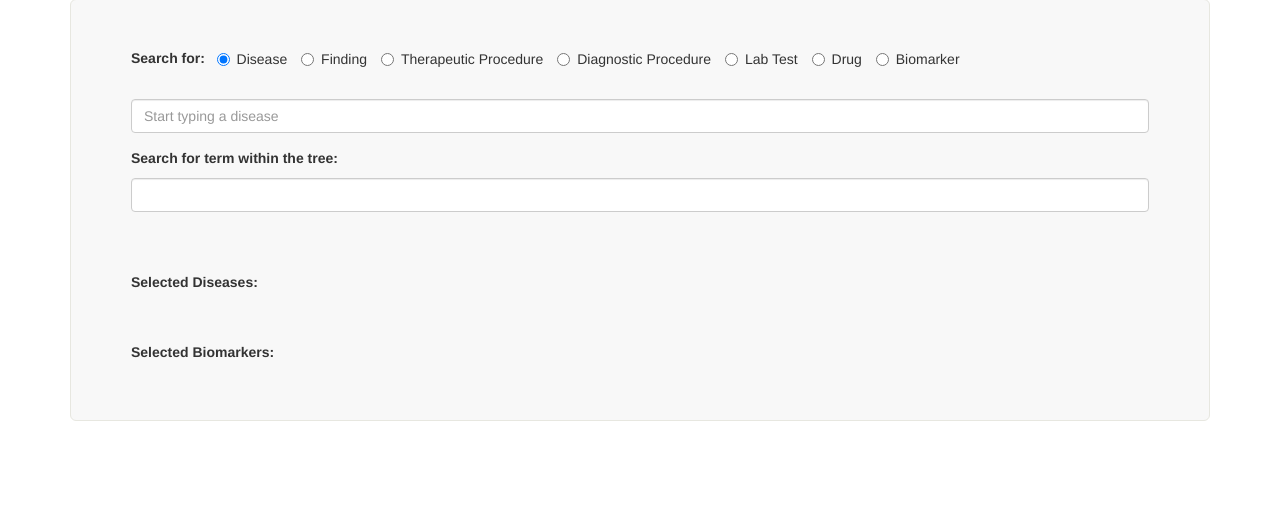
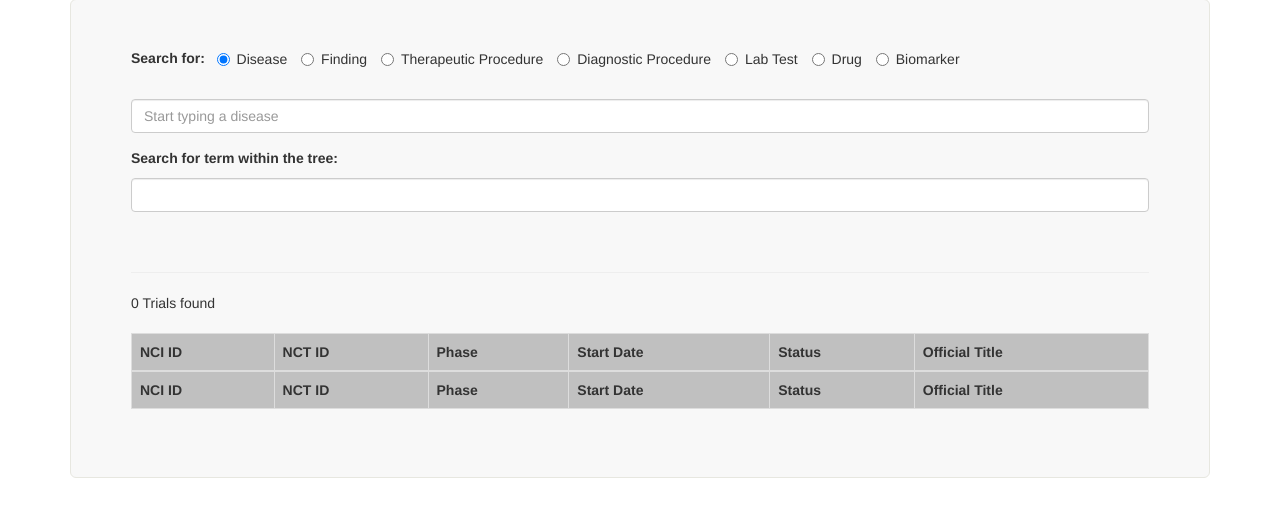
Before and after one commit to hniedner/ctrp_rest_client, a Flask app: template ctrp_rest_client/templates/tree.html in a window 1280 px wide. Shown: the part 66-583 px from the top of the page. Run offline with Flask 2, Linux system fonts and the light colour scheme; the template is opened without the code that fills it, so the values that code supplies are empty; parts of the project's set-up code (start-up, migrations or seed data) failed here and were passed over; some libraries are stand-ins or nearby versions.

Commit message:
update the tree search to display live results

```diff
--- a/ctrp_rest_client/static/js/search_utils.js
+++ b/ctrp_rest_client/static/js/search_utils.js
@@ -131,27 +131,6 @@
 }
 
 
-function get_callback_url(dom) {
-    var url = '';
-    if ('disease' === dom) {
-        url = 'search_diseases?q=';
-    } else if('finding' === dom) {
-        url = 'search_findings?q=';
-    } else if('diagnostic' === dom) {
-        url = 'search_diagnostic_test?q=';
-    } else if('test' === dom) {
-        url = 'search_lab_test?q=';
-    } else if('drug' === dom) {
-        url = 'search_drugs?q=';
-    } else if('procedure' === dom) {
-        url = 'search_therapies?q=';
-    } else if('biomarker' === dom) {
-        url = 'search_biomarkers?q=';
-    }
-    return url;
-}
-
-
 function update_tree(code, item, dom) {
     var tree = $('#jstree').jstree(true);
     var root = tree.get_node('root');
@@ -265,31 +244,44 @@
     }
 }
 
-function select(node, dom) {
+
+function get_callback_url(dom) {
+    var url = '';
+    if ('disease' === dom) {
+        url = 'search_diseases?q=';
+    } else if ('finding' === dom) {
+        url = 'search_findings?q=';
+    } else if ('diagnostic' === dom) {
+        url = 'search_diagnostic_test?q=';
+    } else if ('test' === dom) {
+        url = 'search_lab_test?q=';
+    } else if ('drug' === dom) {
+        url = 'search_drugs?q=';
+    } else if ('procedure' === dom) {
+        url = 'search_therapies?q=';
+    } else if ('biomarker' === dom) {
+        url = 'search_biomarkers?q=';
+    }
+    return url;
+}
+
+function select(node, dom, datatable) {
+    $("#records_total").prepend('<img style="width:2%;" src="static/img/spinner.gif"/>');
     var code = get_code_for_id(node.id);
-    var tmp_li_id = code +'_li';
-    var list_item = '<li id="' + tmp_li_id + '">' + node.text + ' (' + code + ') - ' +
-        '<img style="width:2%;" src="static/img/spinner.gif"/> trials found</li>\n';
-    if ("disease" == dom) {
-        $("#selected_diseases").append(list_item);
-    } else if (("biomarker" == dom)) {
-        $("#selected_biomarkers").append(list_item);
+    var search_params = {};
+
+    if ('disease' === dom) {
+        search_params['diseases.nci_thesaurus_concept_id'] = [code];
+    } else if ('biomarker' === dom) {
+        search_params['biomarkers.nci_thesaurus_concept_id'] = [code];
     }
 
+    datatable.search(JSON.stringify(search_params)).draw();
 
-    $.get('get_nr_of_trials?code=' + code + '&dom=' + dom,
-        function (nr_of_trials) {
-            list_item = "<li>" + node.text + " (" + code + ") - " + nr_of_trials + " trials found</li>\n";
-            $('#' + tmp_li_id).remove();
-            if ("disease" == dom) {
-                $("#selected_diseases").append(list_item);
-            } else if (("biomarker" == dom)) {
-                $("#selected_biomarkers").append(list_item);
-            }
-        });
+
 }
 
-function get_jstree_context_menu() {
+function get_jstree_context_menu(datatable) {
     return {
         "items": function ($node) {
             var tree = $("#jstree").jstree(true);
@@ -297,10 +289,7 @@
                 "Select": _build_jstree_context_menu_item(
                     "Select",
                     function select_term(obj) {
-                        select($node, dom);
-                        if ($node !== tree.get_node('root')) {
-                            tree.delete_node($node);
-                        }
+                        select($node, dom, datatable);
                     }
                 ),
                 "Remove": _build_jstree_context_menu_item(
@@ -309,12 +298,14 @@
                         if ($node !== tree.get_node('root')) {
                             tree.delete_node($node);
                         }
+                        datatable.search(JSON.stringify({})).draw();
                     }
                 ),
                 "AddChildren": _build_jstree_context_menu_item(
                     "Add child concepts",
                     function add_ch(obj) {
                         add_children($node, tree);
+                        datatable.search(JSON.stringify({})).draw();
                     }
                 ),
                 "RemoveChildren": _build_jstree_context_menu_item(
@@ -331,7 +322,7 @@
                         } else {
                             remove_children($node, tree);
                         }
-
+                        datatable.search(JSON.stringify({})).draw();
                     }
                 ),
                 "AddParent": _build_jstree_context_menu_item(
@@ -344,6 +335,7 @@
                     "Remove parent concepts",
                     function rm_par(obj) {
                         remove_parents($node, tree);
+                        datatable.search(JSON.stringify({})).draw();
                     }
                 )
             }
--- a/ctrp_rest_client/templates/tree.html
+++ b/ctrp_rest_client/templates/tree.html
@@ -4,12 +4,6 @@
 
 {% block title %}
 Clinical Trial Excursions
-{% endblock %}
-
-{% block styles -%}
-{{ super() }}
-<link rel="stylesheet" type="text/css"
-      href="{{url_for('bower.static', filename='jstree/dist/themes/default/style.min.css')}}">
 {% endblock %}
 
 {% block content %}
@@ -38,25 +32,44 @@
 
                 <div>
                     <strong>Search for term within the tree: </strong>
-                    <input class="search-input form-control"></input>
+                    <input class="search-input form-control"/>
                 </div>
                 <br/>
 
                 <div id="jstree"></div>
                 <br/>
-                <br/>
-                <div>
-                    <strong>Selected Diseases: </strong>
-                    <ul id="selected_diseases">
-                    </ul>
+                <hr/>
+                <div sstyle="text-align: center;">
+                    <span><span id="records_total" role="status"
+                                aria-live="polite">0</span> Trials found</span>
                 </div>
                 <br/>
-                <br/>
-                <div>
-                    <strong>Selected Biomarkers: </strong>
-                    <ul id="selected_biomarkers">
-                    </ul>
-                </div>
+
+                <table id="results" class="table table-striped table-bordered" cellspacing="0" width="100%">
+                    <thead>
+                    <tr>
+                        <th>NCI&nbsp;ID</th>
+                        <th>NCT&nbsp;ID</th>
+                        <th>Phase</th>
+                        <th>Start&nbsp;Date</th>
+                        <th>Status</th>
+                        <th>Official Title</th>
+                    </tr>
+                    </thead>
+                    <tfoot>
+                    <tr>
+                        <th>NCI&nbsp;ID</th>
+                        <th>NCT&nbsp;ID</th>
+                        <th>Phase</th>
+                        <th>Start&nbsp;Date</th>
+                        <th>Status</th>
+                        <th>Official Title</th>
+                    </tr>
+                    </tfoot>
+                    <tbody>
+                    </tbody>
+                </table>
+
             </div>
         </div>
     </div>
@@ -64,13 +77,46 @@
 
 {% endblock %}
 
+{% block styles -%}
+{{ super() }}
+<link rel="stylesheet" type="text/css"
+      href="{{url_for('bower.static', filename='jstree/dist/themes/default/style.min.css')}}">
+<link rel="stylesheet" type="text/css"
+      href="{{url_for('bower.static', filename='datatables.net-bs/css/dataTables.bootstrap.min.css')}}">
+<link rel="stylesheet" type="text/css"
+      href="{{url_for('bower.static', filename='datatables.net-bs/css/dataTables.bootstrap.min.css')}}">
+<link rel="stylesheet" type="text/css"
+      href="{{url_for('bower.static', filename='datatables.net-buttons-dt/css/buttons.dataTables.min.css')}}">
+<link rel="stylesheet" type="text/css"
+      href="{{url_for('bower.static', filename='datatables.net-buttons-bs/css/buttons.bootstrap.min.css')}}">
+{% endblock %}
+
 {% block scripts %}
 {{super()}}
-
 <script type="text/javascript"
         src="{{ url_for('bower.static', filename='bootstrap3-typeahead/bootstrap3-typeahead.js') }}"></script>
 <script type="text/javascript"
         src="{{ url_for('bower.static', filename='jstree/dist/jstree.min.js') }}"></script>
+<script type="text/javascript"
+        src="{{ url_for('bower.static', filename='datatables.net/js/jquery.dataTables.min.js') }}"></script>
+<script type="text/javascript"
+        src="{{ url_for('bower.static', filename='datatables.net-bs/js/dataTables.bootstrap.min.js') }}"></script>
+<script type="text/javascript"
+        src="{{ url_for('bower.static', filename='datatables.net-buttons/js/dataTables.buttons.min.js') }}"></script>
+<script type="text/javascript"
+        src="{{ url_for('bower.static', filename='datatables.net-buttons-bs/js/buttons.bootstrap.min.js') }}"></script>
+<script type="text/javascript"
+        src="{{ url_for('bower.static', filename='datatables.net-buttons/js/buttons.print.min.js') }}"></script>
+<script type="text/javascript"
+        src="{{ url_for('bower.static', filename='datatables.net-buttons/js/buttons.html5.min.js') }}"></script>
+<script type="text/javascript"
+        src="{{ url_for('bower.static', filename='datatables.net-buttons/js/buttons.colVis.min.js') }}"></script>
+<script type="text/javascript"
+        src="{{ url_for('bower.static', filename='jzip/jzip.js') }}"></script>
+<script type="text/javascript"
+        src="{{ url_for('bower.static', filename='pdfmake/build/pdfmake.min.js') }}"></script>
+<script type="text/javascript"
+        src="{{ url_for('bower.static', filename='pdfmake/build/vfs_fonts.js') }}"></script>
 <script type="text/javascript" src="{{ url_for('static', filename='js/search_utils.js') }}"></script>
 <script type="text/javascript">
 
@@ -107,6 +153,44 @@
         $('#jstree').jstree('search', searchString);
     });
 
+
+    var datatable = $('#results').DataTable({
+        dom: 'Brtip',
+        serverSide: true,
+        ajax: {
+            url: '/process_datatable_callback',
+            type: 'POST'
+        },
+        order: [], //disables sorted infication by first column
+        columns: [
+            {data: "nci_id", name: "NCI-ID", orderable: false},
+            {data: "nct_id", name: "NCT-ID", orderable: false},
+            {data: "phase.phase", name: "Phase", orderable: false},
+            {data: "start_date", name: "Start Date", orderable: false},
+            {data: "current_trial_status", name: "Status", orderable: false},
+            {data: "official_title", name: "Official Title", orderable: false}
+        ],
+        aoColumnDefs: [{
+            "aTargets": [0],
+            "mData": "download_link",
+            "mRender": function (data, type, full) {
+                return '<a href="/display_trial/' + data + '">' + data + '</a>';
+            }
+        }],
+        buttons: [
+            {
+                extend: 'copyHtml5'
+            },
+            'excelHtml5',
+            'csvHtml5',
+            'pdfHtml5'
+        ]
+    });
+
+    datatable.on('draw.dt', function () {
+        $('#records_total').text(datatable.page.info()['recordsTotal']);
+    });
+
     $('#jstree').jstree({
         core: {
             'check_callback': true,
@@ -121,7 +205,7 @@
         plugins: ['contextmenu', 'dnd', 'search', 'sort',
             'state', 'types', 'wholerow'],
 
-        contextmenu: get_jstree_context_menu()
+        contextmenu: get_jstree_context_menu(datatable)
 
     }).on('dblclick', '.jstree-anchor', function (e) {
         var tree = $.jstree.reference(this);
@@ -135,6 +219,7 @@
     }).on('click', '.jstree-anchor', function (e) {
         $('#jstree').jstree(true).toggle_node(e.target);
     });
+
 </script>
 
 {% endblock %}
```
